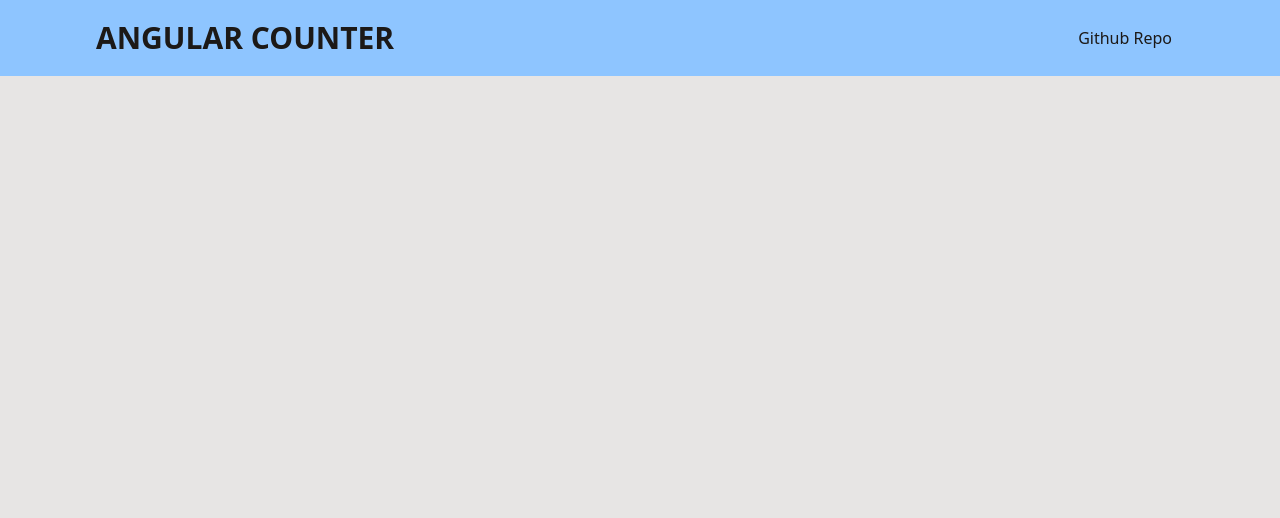
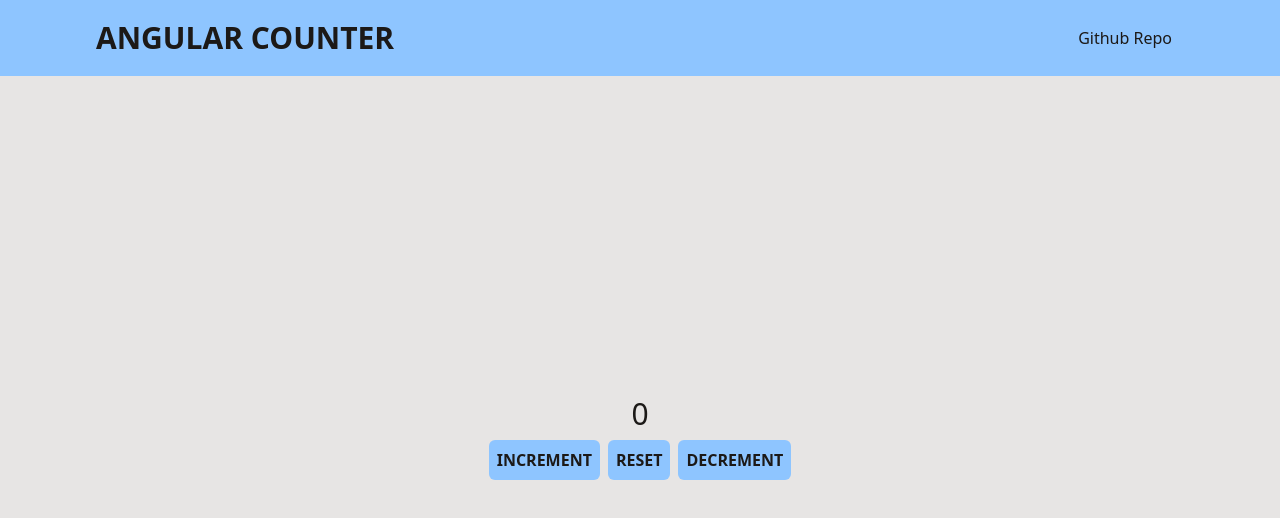
Before and after one commit to Sckab/angular-counter, an Angular app: page / in a window 1280 px wide. Shown: the top 518 px of the page. Built offline with nearby package versions, Linux system fonts and the light colour scheme; what @iconify/tailwind4 would draw is missing.

Commit message:
completed the actual counter

```diff
--- a/src/app/app.html
+++ b/src/app/app.html
@@ -1,5 +1,5 @@
 <app-header></app-header>
 
-<main class="flex-1">
-  <router-outlet />
+<main class="flex flex-1 items-center justify-center">
+  <app-counter />
 </main>
--- a/src/app/app.ts
+++ b/src/app/app.ts
@@ -1,12 +1,13 @@
 import { Component } from '@angular/core'
 import { RouterOutlet } from '@angular/router'
 import { Header } from './components/header/header'
+import { Counter } from './components/counter/counter'
 
 @Component({
   selector: 'app-root',
   standalone: true,
   imports: [
-    RouterOutlet,
+    Counter,
     Header,
   ],
   templateUrl: './app.html',
--- /dev/null
+++ b/src/app/components/counter/counter.html
@@ -0,0 +1,25 @@
+<div class="flex flex-col gap-2">
+  <span class="w-full text-center text-3xl text-stone-900 dark:text-blue-300">
+    {{ number }}
+  </span>
+  <div class="flex gap-2">
+    <button
+      (click)="increment()"
+      class="rounded-md bg-blue-300 p-2 font-bold text-stone-900 hover:cursor-pointer"
+    >
+      INCREMENT
+    </button>
+    <button
+      (click)="reset()"
+      class="rounded-md bg-blue-300 p-2 font-bold text-stone-900 hover:cursor-pointer"
+    >
+      RESET
+    </button>
+    <button
+      (click)="decrement()"
+      class="rounded-md bg-blue-300 p-2 font-bold text-stone-900 hover:cursor-pointer"
+    >
+      DECREMENT
+    </button>
+  </div>
+</div>
--- /dev/null
+++ b/src/app/components/counter/counter.ts
@@ -0,0 +1,22 @@
+import { Component } from '@angular/core'
+
+@Component({
+  selector: 'app-counter',
+  imports: [],
+  templateUrl: './counter.html',
+})
+export class Counter {
+  number: number = 0
+
+  increment() {
+    this.number++
+  }
+
+  decrement() {
+    this.number--
+  }
+
+  reset() {
+    this.number = 0
+  }
+}
--- a/src/app/components/header/header.html
+++ b/src/app/components/header/header.html
@@ -1,8 +1,8 @@
 <header
-  class="flex h-fit items-center justify-between p-5 px-24 bg-blue-300 text-stone-900"
+  class="flex h-fit items-center justify-between bg-blue-300 p-5 px-24 text-stone-900"
 >
   <span class="text-3xl font-bold">ANGULAR COUNTER</span>
-  <div class="gap-3 flex">
+  <div class="flex gap-3">
     <a
       href="https://github.com/Sckab/angular-counter"
       class="hover:underline"
@@ -12,7 +12,7 @@
     </a>
     <button
       (click)="toggleTheme()"
-      class="hover:cursor-pointer mt-0.5"
+      class="mt-0.5 hover:cursor-pointer"
     >
       @if (this.themeService.theme === 'light') {
         <span class="icon-[solar--sun-2-bold]"></span>
```
Also changed, not shown: 1 other file (tests, documents, lock files or other folders).
